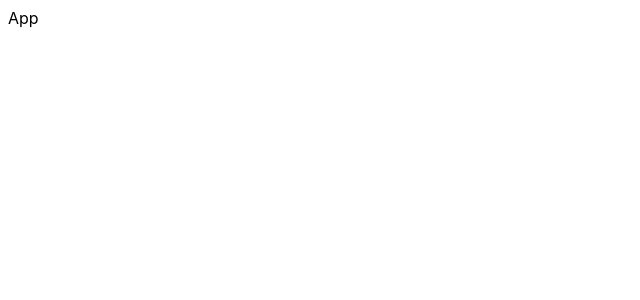
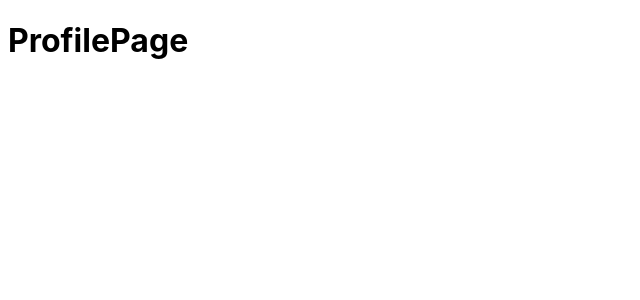
Before and after one commit to waldo2810/mern-socialmedia, a React (Create React App) app in the folder client/: page /profile/1 in a window 1280 px wide. Shown: the top 300 px of the page, without its empty margins (0-640 px from the left). Built offline with nearby package versions, Linux system fonts and the light colour scheme.

Commit message:
initialize redux and react-router routes

```diff
--- a/client/src/App.js
+++ b/client/src/App.js
@@ -1,5 +1,20 @@
+import { BrowserRouter, Navigate, Route, Routes } from "react-router-dom";
+import HomePage from "scenes/homePage";
+import LoginPage from "scenes/loginPage";
+import ProfilePage from "scenes/profilePage";
+
 function App() {
-  return <div className='app'>App</div>;
+  return (
+    <div className='app'>
+      <BrowserRouter>
+        <Routes>
+          <Route path='/' element={<LoginPage />} />
+          <Route path='/home' element={<HomePage />} />
+          <Route path='/profile/:userId' element={<ProfilePage />} />
+        </Routes>
+      </BrowserRouter>
+    </div>
+  );
 }
 
 export default App;
--- /dev/null
+++ b/client/src/scenes/homePage/index.jsx
@@ -0,0 +1,9 @@
+const HomePage = () => {
+  return (
+    <div>
+      <h1>Homepage</h1>
+    </div>
+  );
+};
+
+export default HomePage;
--- /dev/null
+++ b/client/src/scenes/loginPage/index.jsx
@@ -0,0 +1,9 @@
+const LoginPage = () => {
+  return (
+    <div>
+      <h1>LoginPage</h1>
+    </div>
+  );
+};
+
+export default LoginPage;
--- /dev/null
+++ b/client/src/scenes/profilePage/index.jsx
@@ -0,0 +1,9 @@
+const ProfilePage = () => {
+  return (
+    <div>
+      <h1>ProfilePage</h1>
+    </div>
+  );
+};
+
+export default ProfilePage;
```
Also changed, not shown: client/src/scenes/navbar/index.jsx (added, +9 -0 lines), client/src/state/index.js (added).
